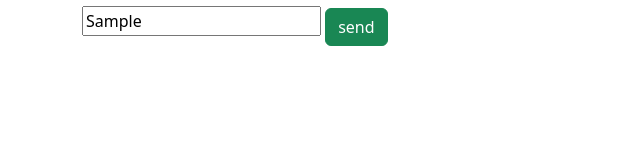
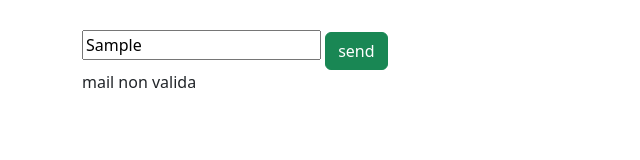
Before and after one commit to RiccardoMarroni/js-mail-dadi, a plain HTML site: page index.html in a window 1280 px wide. Both pictures are taken after typing "Sample" into the empty fields and a click on the button "send". Shown: the whole page, without its empty margins (0-640 px from the left). Drawn offline with nearby package versions, Linux system fonts and the light colour scheme.

Commit message:
mail completa

```diff
--- a/index.html
+++ b/index.html
@@ -9,7 +9,7 @@
 <body>
 
     <!-- MAIL -->
-    <div class="container">
+    <div class="container my-4">
         <input type="text" value="" id="userMail">
         <button class="btn btn-success mt-2">send</button>
         <div id="result">
--- a/javas.js
+++ b/javas.js
@@ -2,8 +2,7 @@
 // stampa dell'esito
 
 // MAIL
-let userword = "marroni.riccardo@gmail.com"
-let flag = false;
+
 
 let MailList = [
     "marroni.riccardo@gmail.com",
@@ -12,22 +11,35 @@ let MailList = [
     "giorgio.sonnoli@mail.com"
 ]
 
-for(let i=0; i<MailList.length; i++){
-    if(userword == MailList[i]){
-        flag = true;
-    } else{
 
-    }
-}
+const button = document.querySelector('.btn')
 
-if(flag){
-    console.log("mail valida")
-} else{
-    console.log("mail non valida")
-}
+button.addEventListener('click' , function(){
+
+    let usermail =  document.getElementById("userMail").value;
+    let flag = false;
+    for(let i=0; i<MailList.length; i++){
+        if( usermail == MailList[i]){
+            flag = true;
+        }
+      }
+      const result = document.getElementById('result');
+      if(flag){
+        result.innerHTML = "mail valida";
+      }
+      else {
+        result.innerHTML = "mail non valida";
+      }
+
+    // if(flag){
+    //     console.log("mail valida")
+    // } else{
+    //     console.log("mail non valida")
+    // }
+
+})
 
 
-// var test = ""
-// document.getElementById("userMail").value;
+
 
 // document.getElementById('result').innerHTML = test;
```
